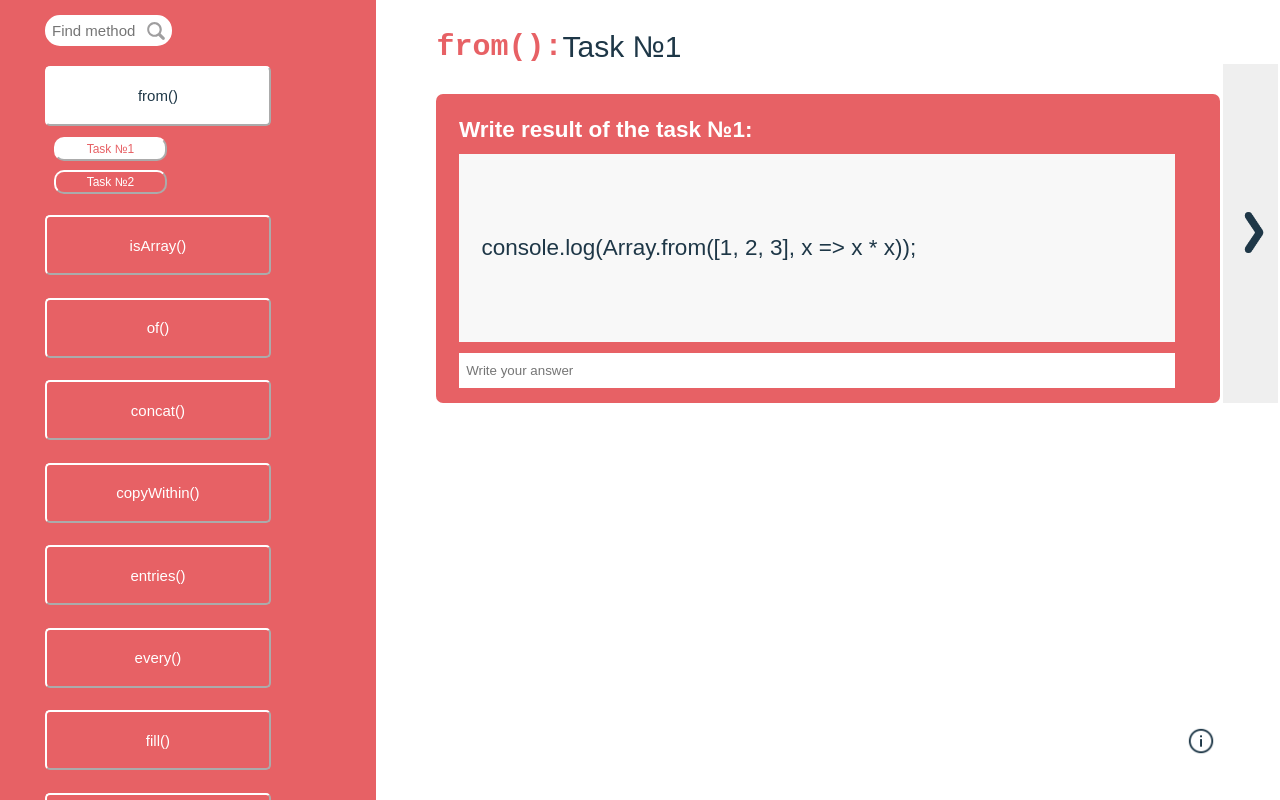
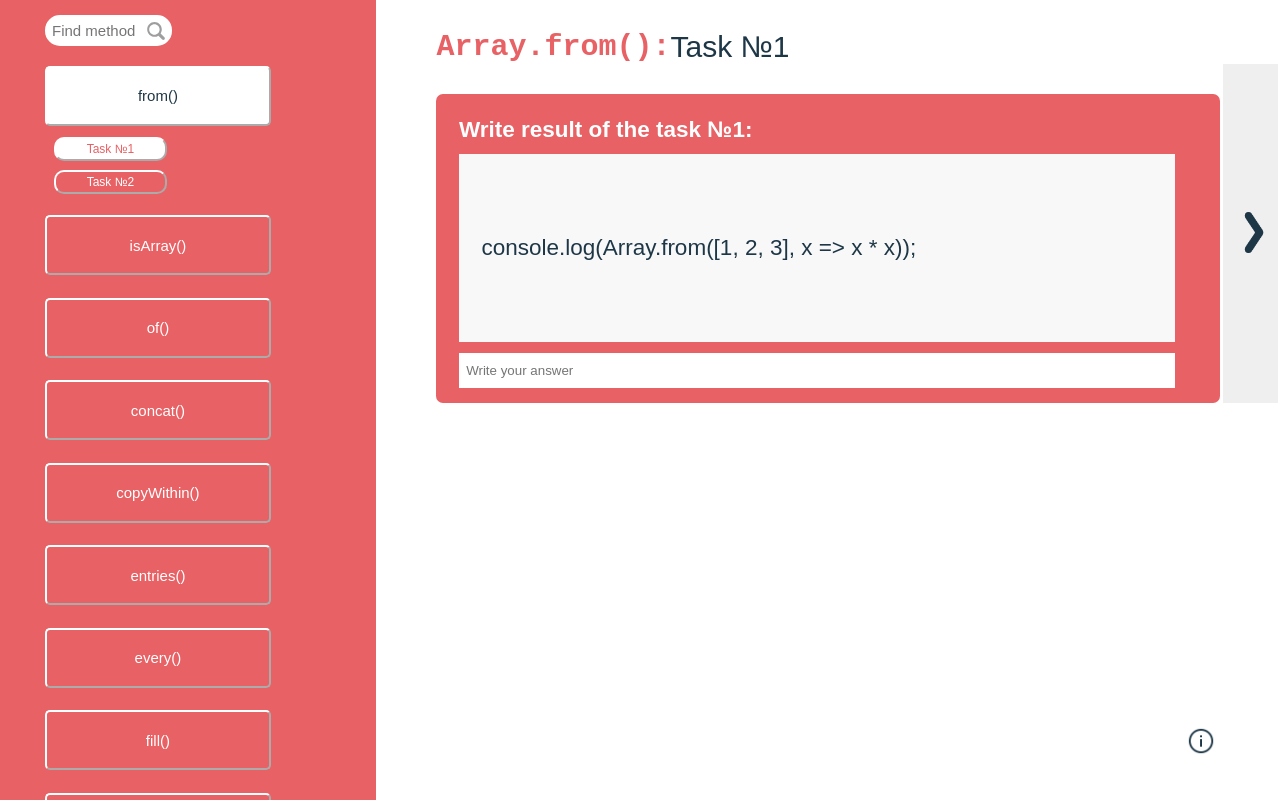
Before and after one commit to reginPekin/Methods_Learner, a React (Create React App) app: page / in a window 1280 px wide. Built offline with nearby package versions, Linux system fonts and the light colour scheme.

Commit message:
Array.smth() or Array.prototype.amth()

```diff
--- a/src/Components/TaskMain/TaskMain.js
+++ b/src/Components/TaskMain/TaskMain.js
@@ -33,7 +33,6 @@ export const TaskMainContainer = ({
   }
 
   const task = method.tasks[taskId];
-  console.log(taskId);
 
   // console.log(
   //   methods.map(method => method.tasks.map(task => console.log(task.mark)))
@@ -55,6 +54,7 @@ export const TaskMainContainer = ({
         />
       </section>
       <div className={styles.name}>
+        {method.arrayMethodType}
         {method.name}: <span className={styles.taskName}>{task.taskName}</span>
       </div>
       <div className={styles.boardAndButtons}>
```
